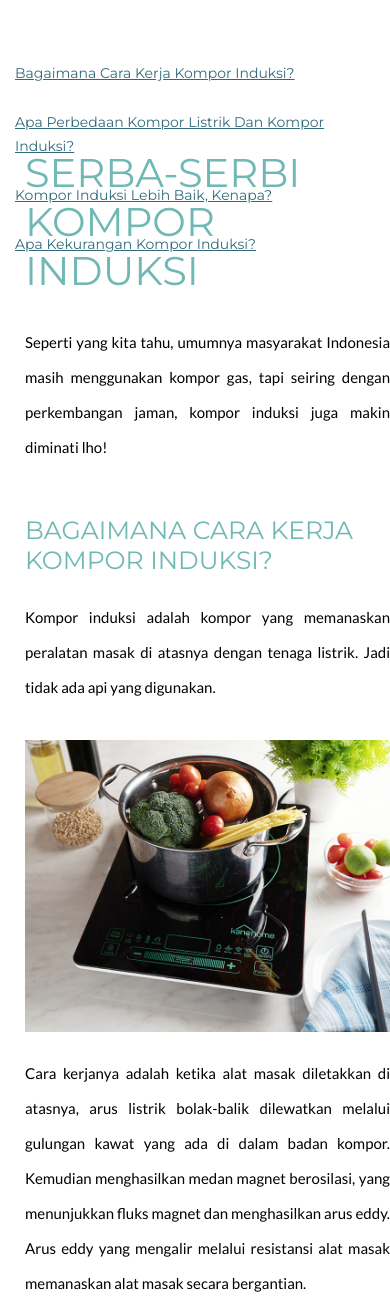
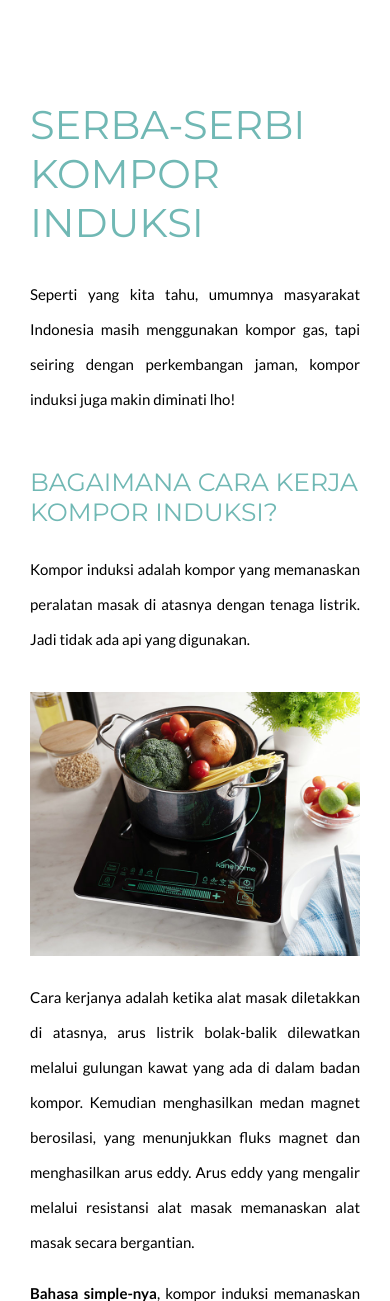
Before and after one commit to martin15/kanahome, a Rails app: page /tentang-kompor-induksi in a window 390 px wide. Shown: the part 80-1381 px from the top of the page. Run offline with Rails 7, Linux system fonts and the light colour scheme; style sheets or scripts are compiled from the project's sources; parts of the project's set-up code (start-up, migrations or seed data) failed here and were passed over; some libraries are stand-ins or nearby versions.

Commit message:
fixed mobile display

```diff
--- a/app/assets/stylesheets/style.css
+++ b/app/assets/stylesheets/style.css
@@ -1413,6 +1413,14 @@ img.p-image-4 { width: 400px; }
     width: 100%;
   }
 }
+@media (max-width: 650px) {
+  .faq-content { padding: 0 15px 10px 15px!important; }
+  img.p-image-4, img.p-image{
+    width: 100%;
+    margin-right: 0px!important;
+  }
+}
+
 
 .faq-content h1{
   font: 400 40px 'Montserrat', Arial, Helvetica, sans-serif;
@@ -1521,3 +1529,11 @@ a.a-blog:hover { color: #70B8B4; }
   font-size:12px;
   display:block;
 }
+
+@media (max-width: 767px) {
+  .owl-nav{
+    display: none!important;
+  }
+  section{ padding-left: 15px;padding-right: 15px;}
+  section#home, section#hubungi-kami{ padding-left: 0px!important;padding-right: 0px!important}
+}
--- a/app/views/home/kompor_induksi.html.erb
+++ b/app/views/home/kompor_induksi.html.erb
@@ -1,7 +1,7 @@
 <section class="main-section">
   <div class="container">
     <div class="row">
-      <div class="d-sm-none d-md-block col-md-3 faq-nav mb-5">
+      <div class="d-none d-md-block col-md-3 faq-nav mb-5">
         <div class="sidebar-item">
           <div class="make-me-sticky">
             <ul>
```
